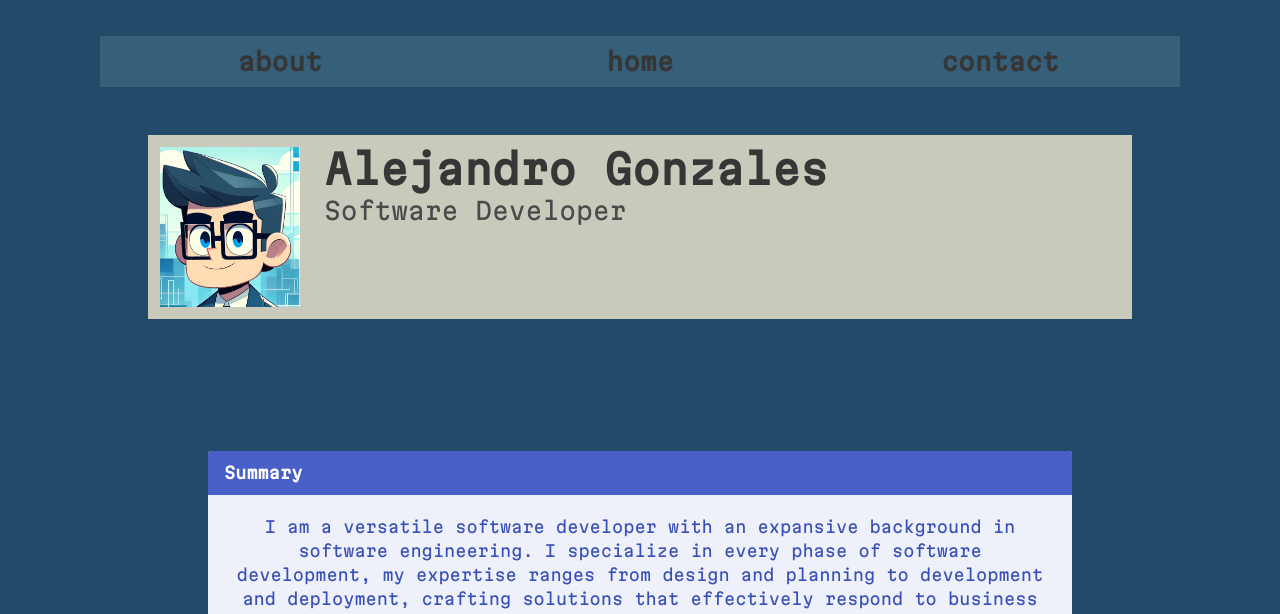
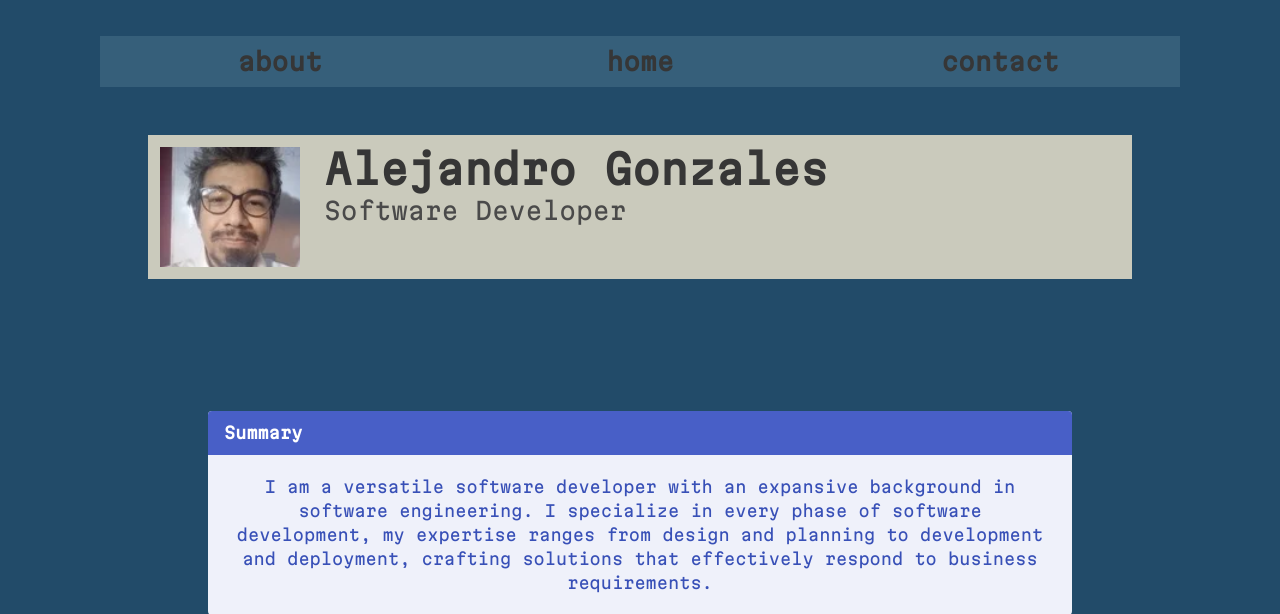
Before and after one commit to dopelDev/about, a Flask app: page / in a window 1280 px wide. Shown: the top 614 px of the page. Run offline with Flask 3, Linux system fonts and the light colour scheme.

Commit message:
header component finished

```diff
--- a/about/static/sass/images.sass
+++ b/about/static/sass/images.sass
@@ -1,8 +1,8 @@
 .image-profile
   @media (min-width: 768px)
-    background-image: url('../img/photo-perfil.webp')
+    background-image: url('../img/pic.webp')
     background-size: cover
-    height: 160px
+    height: 120px
     width: 100%
 
 .image-profile-text-backup
```
Also changed, not shown: about/static/css/main.css.
